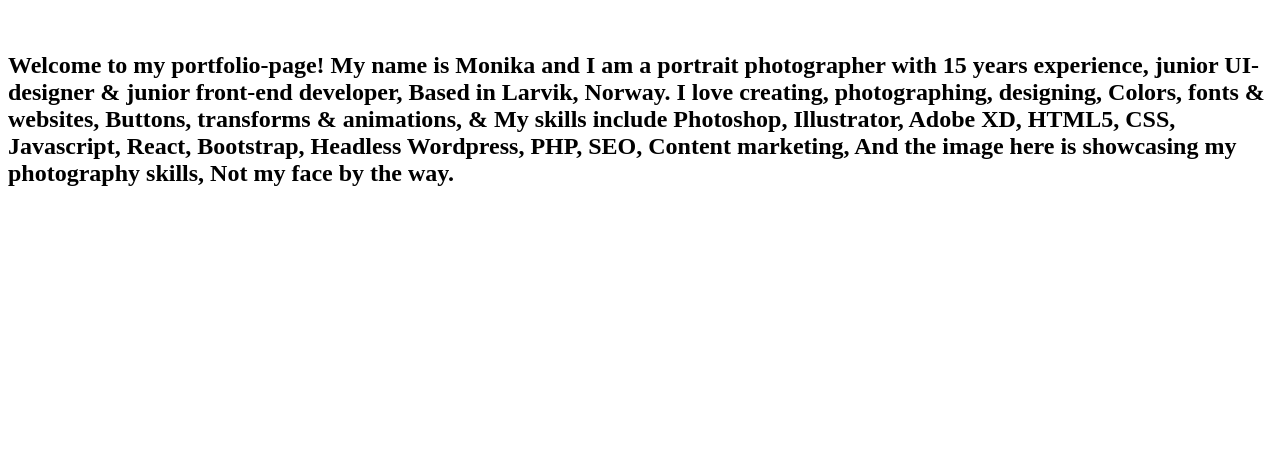
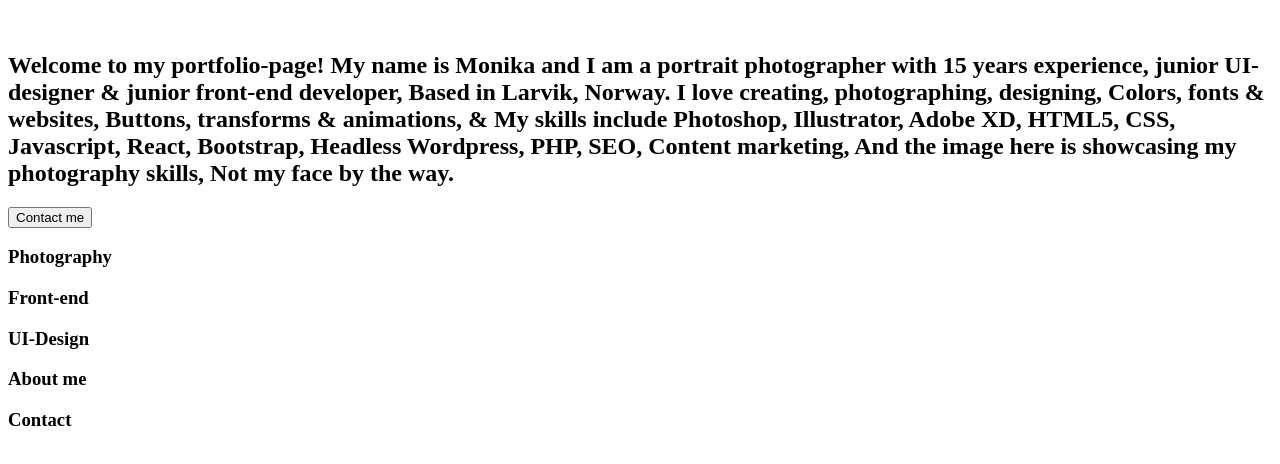
Before and after one commit to Mokki78/myporto, a website: page index.html in a window 1280 px wide. Shown: the part 240-704 px from the top of the page. Drawn offline with Linux system fonts and the light colour scheme.

Commit message:
added sections

```diff
--- a/index.html
+++ b/index.html
@@ -44,14 +44,45 @@
         PHP, SEO, Content marketing,
         And the image here is showcasing my photography skills,
         Not my face by the way.</h2></div>
+        <div><button>Contact me</button></div>
 </div>
+<div>
 
+</div>
+<section>
+    <div id="section2">
+        <h3>Photography</h3>
+        <div>
 
+        </div>
+    </div>
+</section>
+<section>
+    <div id="section4">
+        <h3>Front-end</h3>
+        <div></div>
+    </div>
+</section>
+<section>
+    <div id="section5">
+        <h3>UI-Design</h3>
 
-<body>
+    </div>
+</section>
+<section>
+    <div id="section3">
+        <h3>About me</h3>
 
+    </div>
+</section>
+</body>
+ <footer>
+     <section>
+         <div id="section6">
+             <h3>Contact</h3>
 
-
-</body>
+         </div>
+     </section>
+ </footer>
 
 </html>
```
